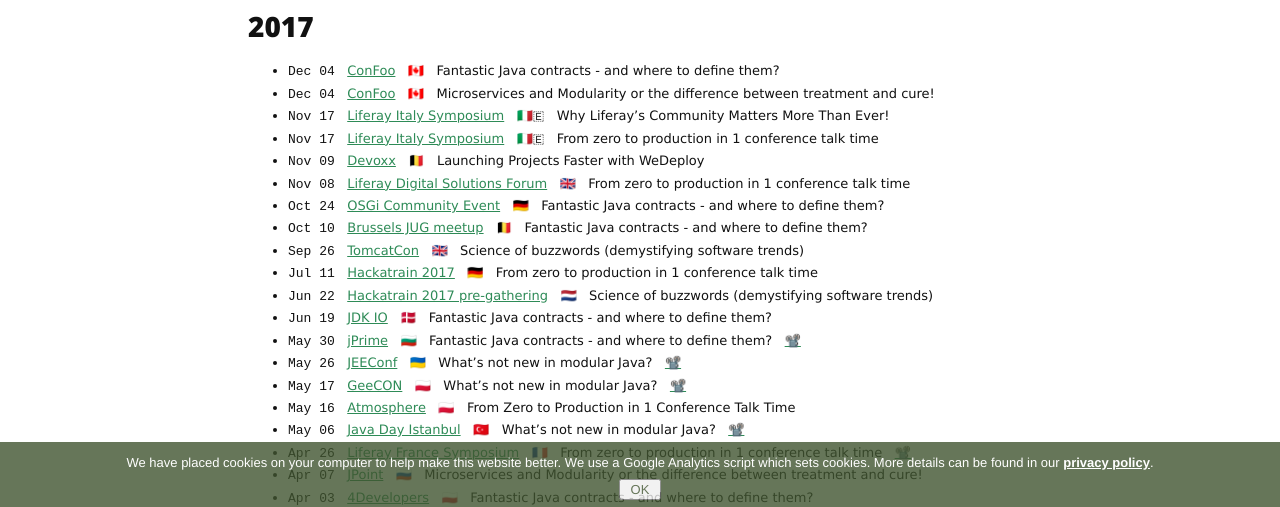
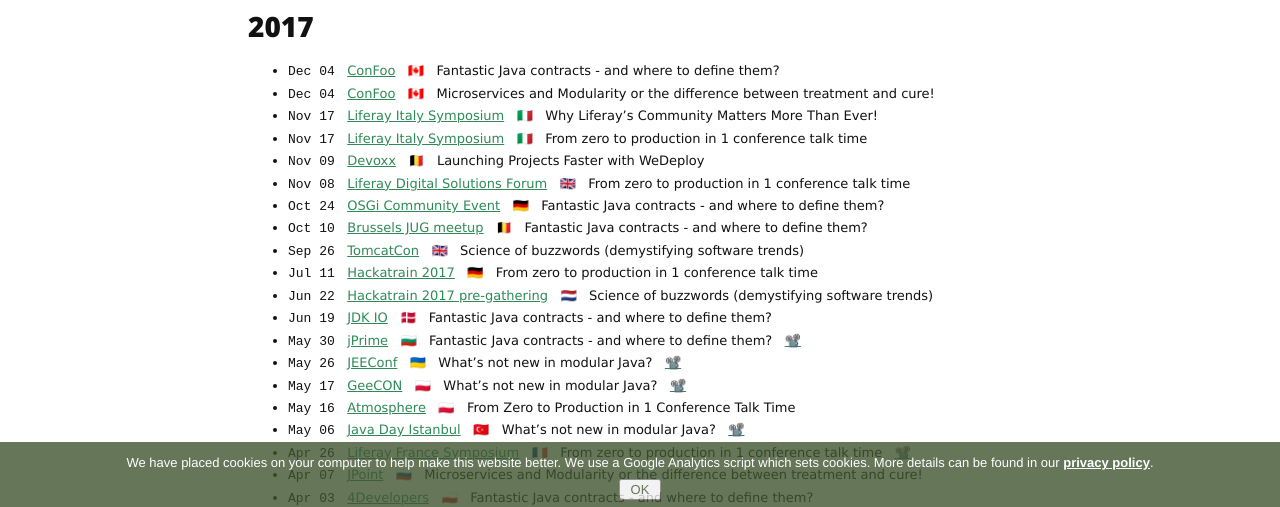
Before and after one commit to azzazzel/azzazzel.github.io, a Jekyll site: the page built from talks.md, in a window 1280 px wide and 900 px high. Shown: the part 390-897 px from the top of the window. Built offline with Jekyll 4.4.1, drawn with Linux system fonts in a browser that asks for light colours; nearby versions of some CDN libraries.

Commit message:
Fixed typo

```diff
--- a/talks.md
+++ b/talks.md
@@ -19,9 +19,9 @@
 - `Dec 04` &nbsp; [ConFoo](https://confoo.ca/en/yvr2017/)
 &nbsp; 🇨🇦 &nbsp; Microservices and Modularity or the difference between treatment and cure!
 - `Nov 17` &nbsp; [Liferay Italy Symposium](https://www.liferay.com/web/events-symposium-italy/home)
-&nbsp; 🇮🇹🇪 &nbsp; Why Liferay's Community Matters More Than Ever!
+&nbsp; 🇮🇹 &nbsp; Why Liferay's Community Matters More Than Ever!
 - `Nov 17` &nbsp; [Liferay Italy Symposium](https://www.liferay.com/web/events-symposium-italy/home)
-&nbsp; 🇮🇹🇪 &nbsp; From zero to production in 1 conference talk time
+&nbsp; 🇮🇹 &nbsp; From zero to production in 1 conference talk time
 - `Nov 09` &nbsp; [Devoxx](https://devoxx.be/)
 &nbsp; 🇧🇪 &nbsp; Launching Projects Faster with WeDeploy
 - `Nov 08` &nbsp; [Liferay Digital Solutions Forum](https://www.liferay.com/web/events-ldsf-uk)
```
